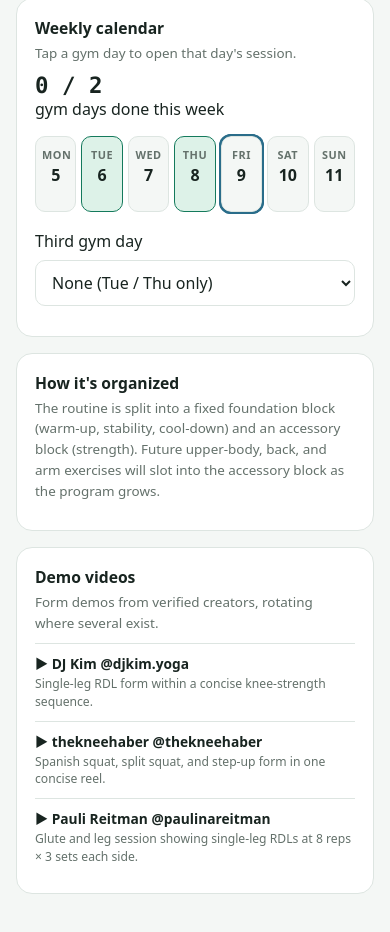
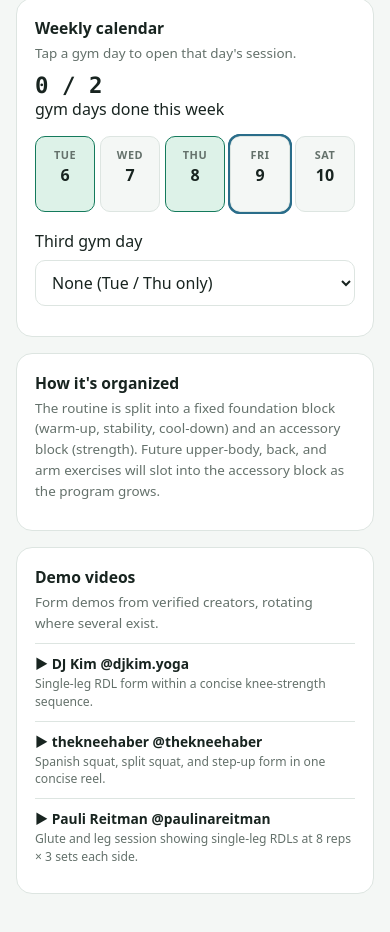
Before and after one commit to jhanisusM/adaptive-workout-coach, a website: page docs/index.html in a window 390 px wide. Shown: the part 4509-5441 px from the top of the page. Drawn offline with Linux system fonts and the light colour scheme.

Commit message:
Calendar: show Tue–Sat only, fix grid overflow

```diff
--- a/docs/app.js
+++ b/docs/app.js
@@ -114,7 +114,7 @@ const FEATURED_DEMOS = [
 /* ---------------- Constants & store ---------------- */
 const SESSION_MS = 30 * 60 * 1000;
 const LS_KEY = 'awc-demo-v1';
-const DOWS = ['Mon', 'Tue', 'Wed', 'Thu', 'Fri', 'Sat', 'Sun'];
+const DOWS = ['Tue', 'Wed', 'Thu', 'Fri', 'Sat']; // Tue–Sat only: Sundays are for church, Mondays are rest
 
 function dayKey(d) {
   const p = n => String(n).padStart(2, '0');
@@ -354,20 +354,20 @@ function renderCalendar() {
   const today = dayKey(new Date());
   const gyms = gymDows();
   let html = '';
-  for (let i = 0; i < 7; i++) {
+  for (let i = 1; i <= 5; i++) { // Tue–Sat: Monday (i=0) is rest, Sunday (i=6) is for church
     const d = new Date(mon.getFullYear(), mon.getMonth(), mon.getDate() + i);
     const key = dayKey(d);
     const isGym = gyms.includes(d.getDay());
     const done = !!store.completions[key];
     const cls = 'day' + (isGym ? ' gym' : '') + (key === today ? ' today' : '') + (key === store.activeDay ? ' selected' : '');
     html += '<div class="' + cls + '"' + (isGym ? ' data-day="' + key + '" role="button" tabindex="0"' : '') + '>' +
-      '<span class="dow">' + DOWS[i] + '</span>' +
+      '<span class="dow">' + DOWS[i - 1] + '</span>' +
       '<span class="dnum">' + d.getDate() + '</span>' +
       '<span class="dmark">' + (done ? '✓ done' : '') + '</span></div>';
   }
   grid.innerHTML = html;
   const weekKeys = [];
-  for (let i = 0; i < 7; i++) {
+  for (let i = 1; i <= 5; i++) { // Tue–Sat only
     const d = new Date(mon.getFullYear(), mon.getMonth(), mon.getDate() + i);
     if (gyms.includes(d.getDay())) weekKeys.push(dayKey(d));
   }
--- a/docs/styles.css
+++ b/docs/styles.css
@@ -142,7 +142,7 @@ h1 { font-size: clamp(2rem, 5vw, 3.6rem); letter-spacing: -.03em; margin: 0 0 10
 
 .cal-head { display: flex; justify-content: space-between; align-items: center; gap: 16px; margin-bottom: 16px; }
 .cal-progress { font: 700 1.4rem/1 ui-monospace, Menlo, monospace; }
-.week-grid { display: grid; grid-template-columns: repeat(7, 1fr); gap: 8px; margin-bottom: 18px; }
+.week-grid { display: grid; grid-template-columns: repeat(5, 1fr); gap: 8px; margin-bottom: 18px; }
 .day { border: 1px solid var(--line); border-radius: 10px; padding: 10px 6px; text-align: center; background: var(--bg); cursor: default; }
 .day.gym { background: var(--green-soft); border-color: var(--green); cursor: pointer; font-weight: 700; }
 .day.gym:hover { outline: 2px solid var(--green); }
@@ -162,7 +162,7 @@ h1 { font-size: clamp(2rem, 5vw, 3.6rem); letter-spacing: -.03em; margin: 0 0 10
   .timer-panel { border-right: 0; border-bottom: 1px solid var(--line); }
   .layout { grid-template-columns: 1fr; }
   .sidebar { position: static; }
-  .week-grid { grid-template-columns: repeat(7, minmax(0, 1fr)); gap: 5px; }
+  .week-grid { grid-template-columns: repeat(5, minmax(0, 1fr)); gap: 5px; }
   .day .dnum { font-size: 1rem; }
   .check-row { grid-template-columns: 26px minmax(0, 1fr); }
   .dose { grid-column: 2; justify-self: start; }
--- a/public/app.js
+++ b/public/app.js
@@ -321,7 +321,7 @@ function renderCalendar() {
   if (!cal) return;
   const grid = $('weekGrid');
   grid.innerHTML = '';
-  const dows = ['Mon', 'Tue', 'Wed', 'Thu', 'Fri', 'Sat', 'Sun'];
+  const dows = ['Tue', 'Wed', 'Thu', 'Fri', 'Sat']; // Tue–Sat only: Sundays are for church, Mondays are rest
   cal.days.forEach((d, i) => {
     const el = document.createElement('div');
     el.className = 'day' + (d.gym ? ' gym' : '') + (d.date === localDateStr(Date.now()) ? ' today' : '');
--- a/public/styles.css
+++ b/public/styles.css
@@ -148,7 +148,7 @@ h1 { font-size: clamp(2rem, 5vw, 3.6rem); letter-spacing: -.03em; margin: 0 0 10
 .muted { color: var(--muted); }
 .small { font-size: .82rem; }
 .cal-progress { font: 700 1.4rem/1 ui-monospace, Menlo, monospace; }
-.week-grid { display: grid; grid-template-columns: repeat(7, 1fr); gap: 8px; margin-bottom: 18px; }
+.week-grid { display: grid; grid-template-columns: repeat(5, 1fr); gap: 8px; margin-bottom: 18px; }
 .day { border: 1px solid var(--line); border-radius: 10px; padding: 10px 6px; text-align: center; background: var(--bg); cursor: default; }
 .day.gym { background: var(--green-soft); border-color: var(--green); cursor: pointer; font-weight: 700; }
 .day.gym:hover { outline: 2px solid var(--green); }
@@ -167,7 +167,7 @@ h1 { font-size: clamp(2rem, 5vw, 3.6rem); letter-spacing: -.03em; margin: 0 0 10
   .timer-panel { border-right: 0; border-bottom: 1px solid var(--line); }
   .layout { grid-template-columns: 1fr; }
   .sidebar { position: static; }
-  .week-grid { grid-template-columns: repeat(7, minmax(0, 1fr)); gap: 5px; }
+  .week-grid { grid-template-columns: repeat(5, minmax(0, 1fr)); gap: 5px; }
   .day .dnum { font-size: 1rem; }
   .check-row { grid-template-columns: 26px minmax(0, 1fr); }
   .dose { grid-column: 2; justify-self: start; }
--- a/server.js
+++ b/server.js
@@ -277,14 +277,14 @@ function mondayOfWeek(anchorMs) {
 app.get('/api/calendar', (req, res) => {
   const monday = mondayOfWeek(Date.now());
   const days = [];
-  for (let i = 0; i < 7; i++) {
+  for (let i = 1; i <= 5; i++) { // Tue–Sat only: Monday is rest, Sunday is for church
     days.push(localDate(new Date(monday.getFullYear(), monday.getMonth(), monday.getDate() + i).getTime()));
   }
   const settingsRow = getSettings.get(req.viewer);
   const third = settingsRow ? settingsRow.third_day : 'none';
   const doneRows = db
     .prepare('SELECT DISTINCT date FROM completions WHERE viewer_token = ? AND date >= ? AND date <= ?')
-    .all(req.viewer, days[0], days[6]);
+    .all(req.viewer, days[0], days[4]);
   const doneDates = new Set(doneRows.map((r) => r.date));
 
   const dayObjs = days.map((date) => {
```
